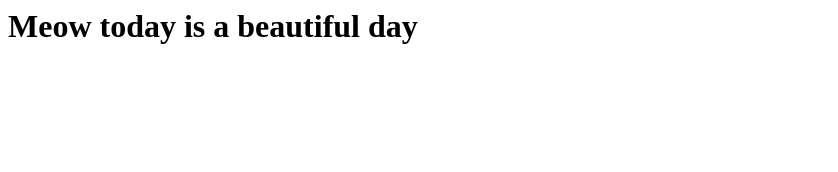
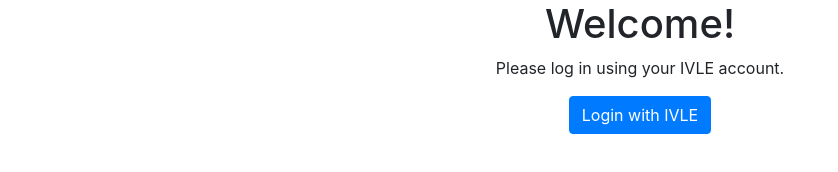
Before and after one commit to jasmineseah-17/bt3103-projects, a plain HTML site: page index.html in a window 1280 px wide. Shown: the whole page, without its empty margins (0-838 px from the left). Drawn offline with nearby package versions, Linux system fonts and the light colour scheme.

Commit message:
Add files via upload

```diff
--- a/index.html
+++ b/index.html
@@ -1 +1,18 @@
-<h1> Meow today is a beautiful day </h1>
+<!DOCTYPE html>
+<html lang="en">
+<head>
+    <meta charset="UTF-8">
+    <meta name="viewport" content="width=device-width, initial-scale=1.0">
+    <meta http-equiv="X-UA-Compatible" content="ie=edge">
+    <title>Student Portal</title>
+    <link rel="stylesheet" href="https://stackpath.bootstrapcdn.com/bootstrap/4.1.3/css/bootstrap.min.css" integrity="sha384-MCw98/SFnGE8fJT3GXwEOngsV7Zt27NXFoaoApmYm81iuXoPkFOJwJ8ERdknLPMO" crossorigin="anonymous">
+    <link rel="stylesheet" href="style.css">
+</head>
+<body style='display: flex; flex-direction: column; justify-content: center;'>
+    <div class='container' style='text-align: center;'>
+        <h1>Welcome!</h1>
+        <p>Please log in using your IVLE account.</p>
+        <a href='main.html' class='btn btn-primary'>Login with IVLE</a>
+    </div>
+</body>
+</html>
```
